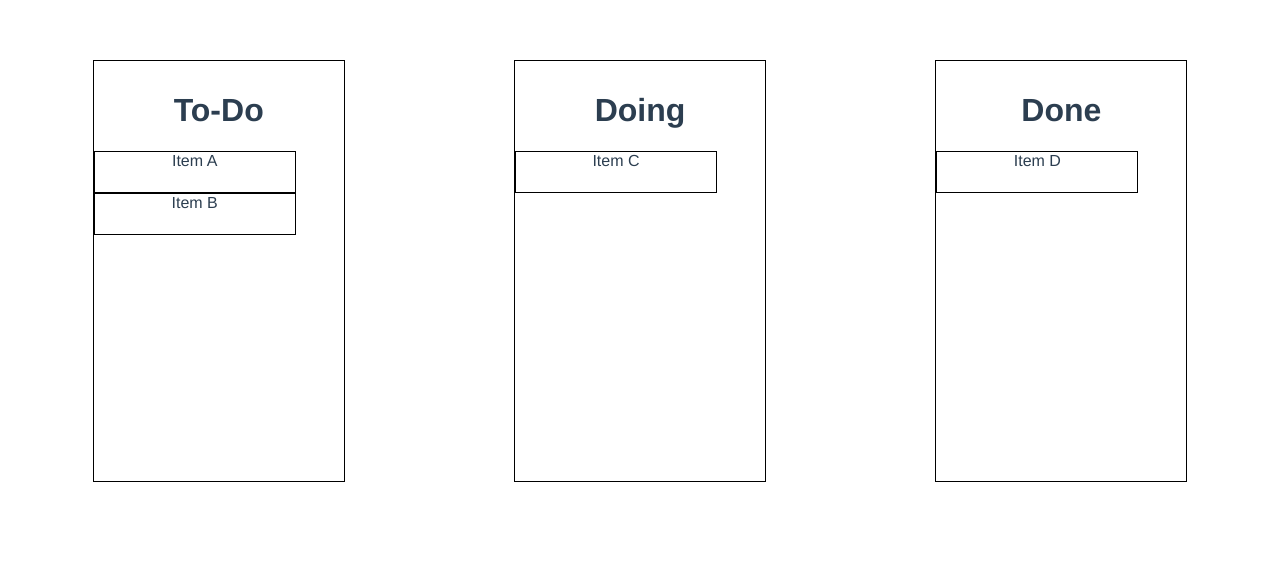
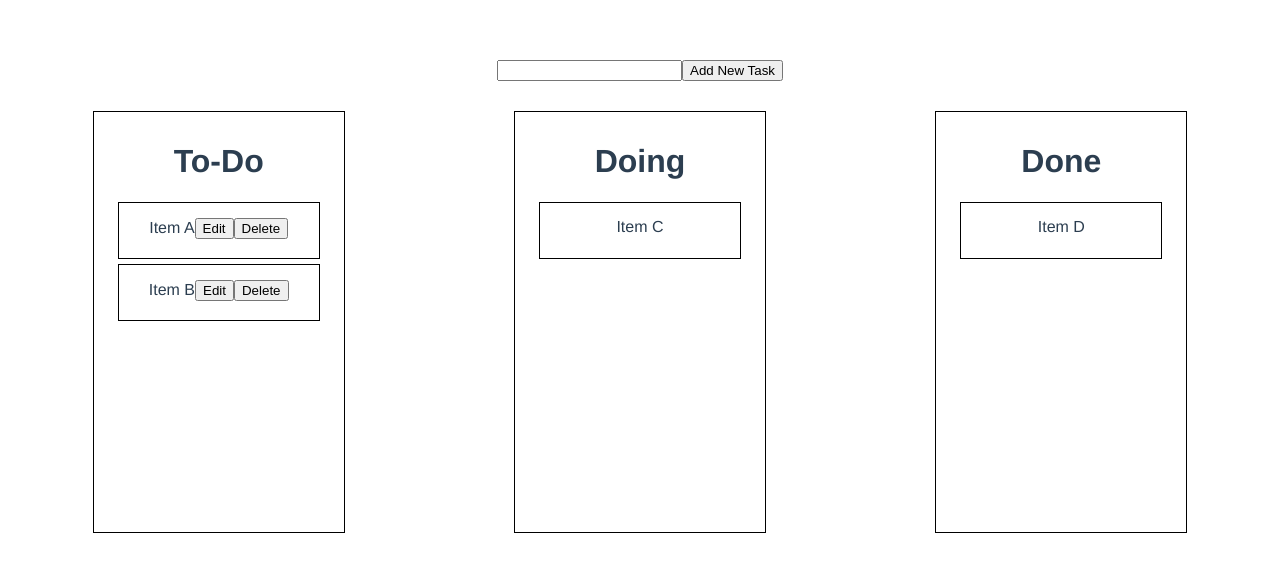
Before and after one commit to Chrononon/vue-project, a Vue app: page / in a window 1280 px wide. Shown: the top 572 px of the page. Built offline with nearby package versions, Linux system fonts and the light colour scheme.

Commit message:
need to be reedit

```diff
--- a/src/components/TaskList.vue
+++ b/src/components/TaskList.vue
@@ -1,10 +1,20 @@
 <template>
     <div class='contrainer'>
+    <div class="add-task">
+        <input id="new-task" type="text" v-model="newtask">
+        <button type="button" @click="addTask(newtask)">Add New Task </button>
+
+    </div>
     <div class='task-zone'>
     <div class='drop-zone' @drop="onDrop($event, 'todo')" @dragenter.prevent @dragover.prevent>
         <h1>To-Do</h1>
         <div class="drag-el" draggable @dragstart="onStart($event, task)" v-for="task in todoList" :key="task.id">
-            {{task.title}}
+            <!-- {{task.title}} -->
+            <span v-if="editTask != task.id">{{task.title}}</span>
+            <input v-else class="edit-task" type="text" v-model="task.title" >
+            <button v-if="editTask != task.id" type="button" @click="onEdit(task)">Edit</button>
+            <button v-else type="button" @click="editedTask(task)">Save</button>
+            <button type="button" @click="deleteTask(task)">Delete</button>
         </div>
 
     </div>
@@ -48,7 +58,9 @@
                   title: 'Item D',
                   status: 'done'
                   }
-                  ]
+                  ],
+                  newtask: "",
+                  editTask: ""
         }
 
     },computed:{
@@ -70,9 +82,25 @@
         },
         onDrop(e, newStatus){
             const taskId = e.dataTransfer.getData('taskId')
-            const task = this.tasks.find(task => task.id == taskId)
+            const task = this.task.find(task => task.id == taskId)
             task.status = newStatus
 
+        },
+        addTask(newtask){
+            let newId = this.task.length + 1
+            this.task.push({ id:newId, title:newtask, status:'todo'})
+            this.newtask = ""
+        },
+        onEdit(task){
+            this.editTask = task.id
+        },
+        editedTask(updatetask){
+            const task = this.task.find(task => task.id == updatetask.id)
+            task.title = updatetask.title
+            this.editTask= ""
+        },
+        deleteTask(deletetask){
+            this.task.filter(task => task.id != deletetask.id)
         }
     }
 }
@@ -96,6 +124,10 @@
     border: 1px solid black;
     width: 200px;
     height: 40px;
-
+    margin: 5px auto;
+    padding-top: 15px;
+}
+.add-task{
+    margin: 30px 0;
 }
 </style>
```
